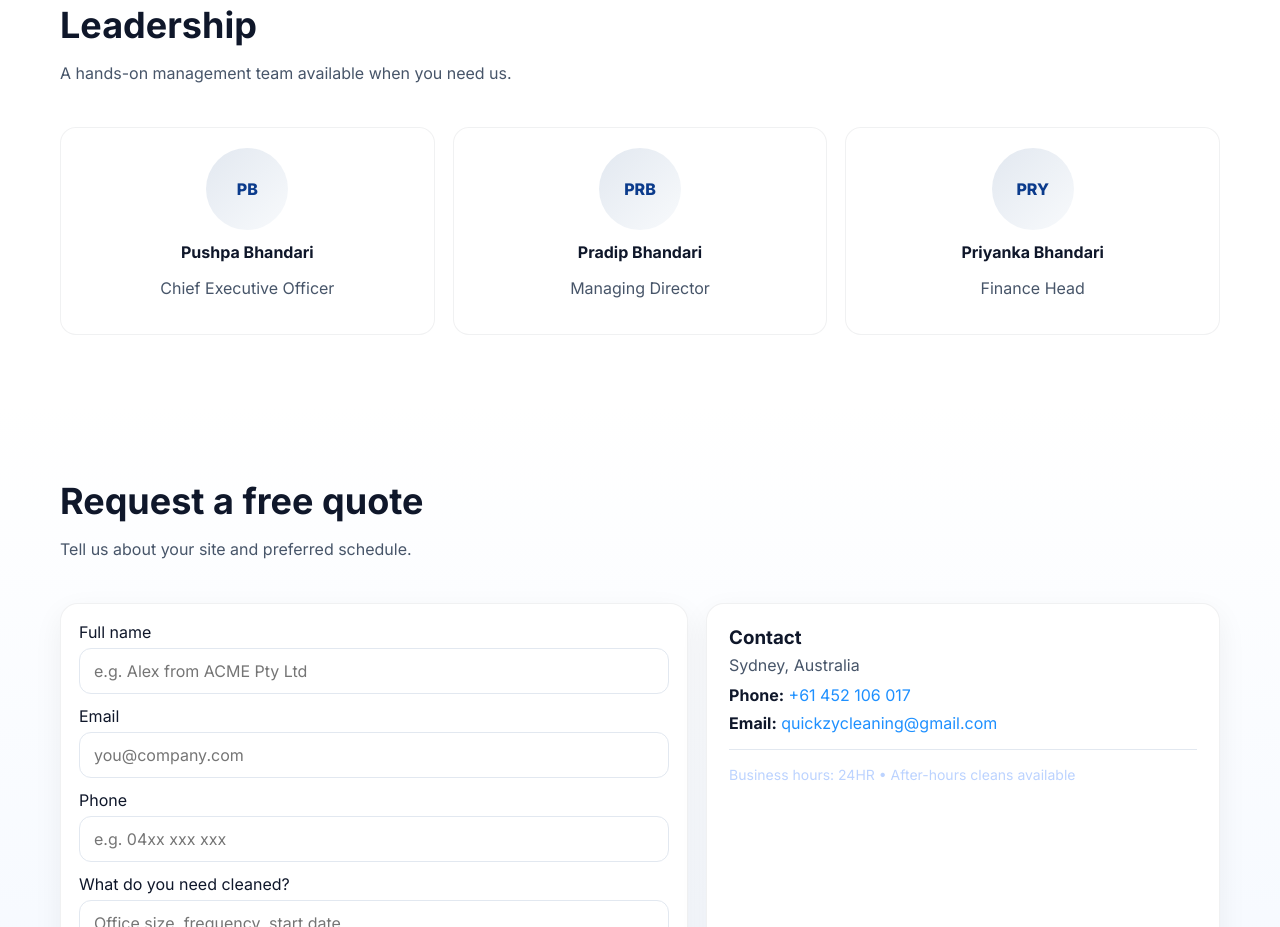
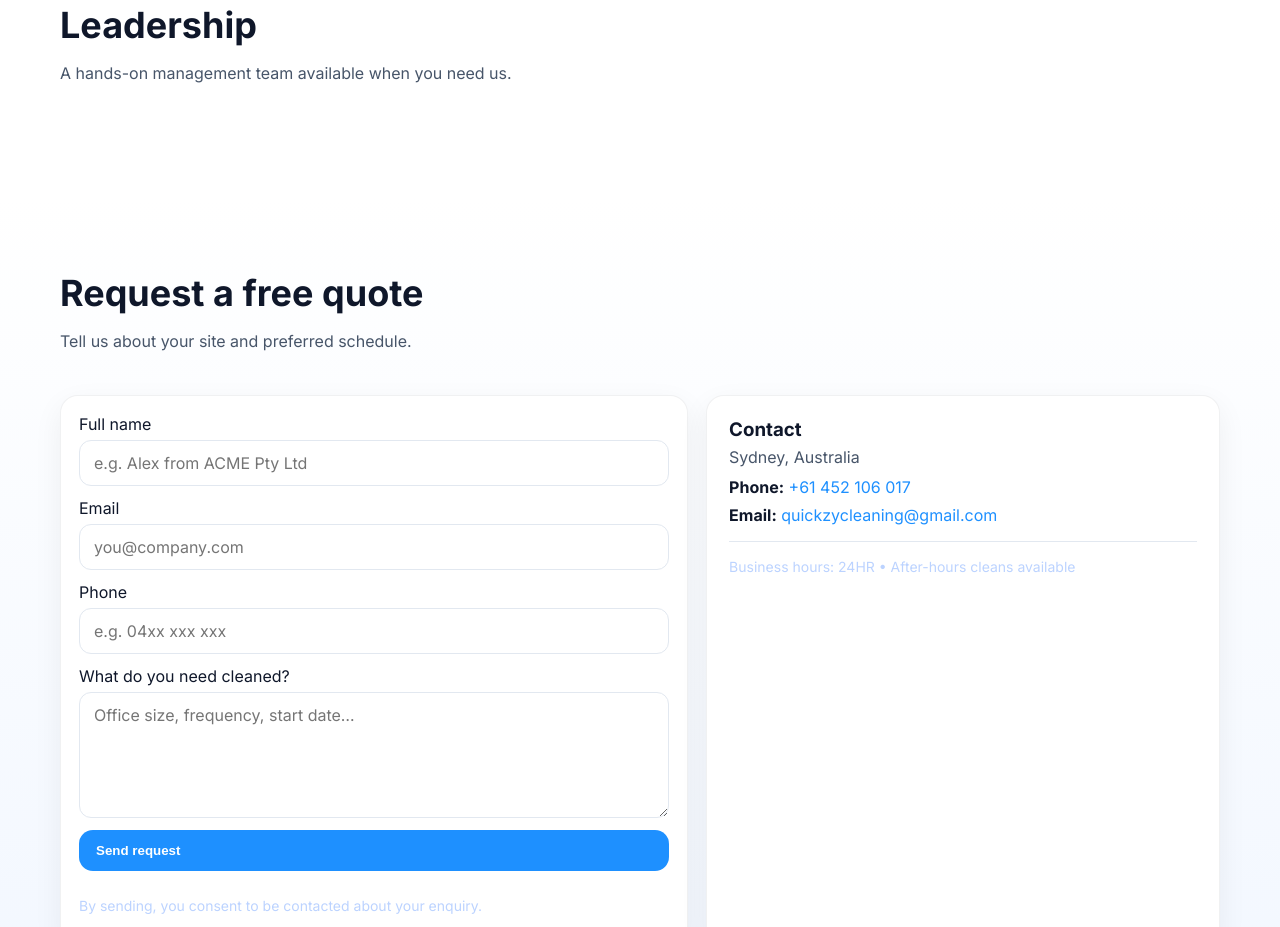
Before and after one commit to peedutronix/Quickzy-Cleaning, a plain HTML site: page index.html in a window 1280 px wide. Shown: the part 2159-3086 px from the top of the page. Drawn offline with Linux system fonts and the light colour scheme.

Commit message:
Update index.html

```diff
--- a/index.html
+++ b/index.html
@@ -343,21 +343,8 @@
           <p class="sub">A hands-on management team available when you need us.</p>
         </div>
       </div>
-      <div class="team">
-        <div class="member">
-          <div class="avatar">PB</div>
-          <strong>Pushpa Bhandari</strong>
-          <p class="sub">Chief Executive Officer</p>
         </div>
-        <div class="member">
-          <div class="avatar">PRB</div>
-          <strong>Pradip Bhandari</strong>
-          <p class="sub">Managing Director</p>
         </div>
-        <div class="member">
-          <div class="avatar">PRY</div>
-          <strong>Priyanka Bhandari</strong>
-          <p class="sub">Finance Head</p>
         </div>
       </div>
     </div>
```
